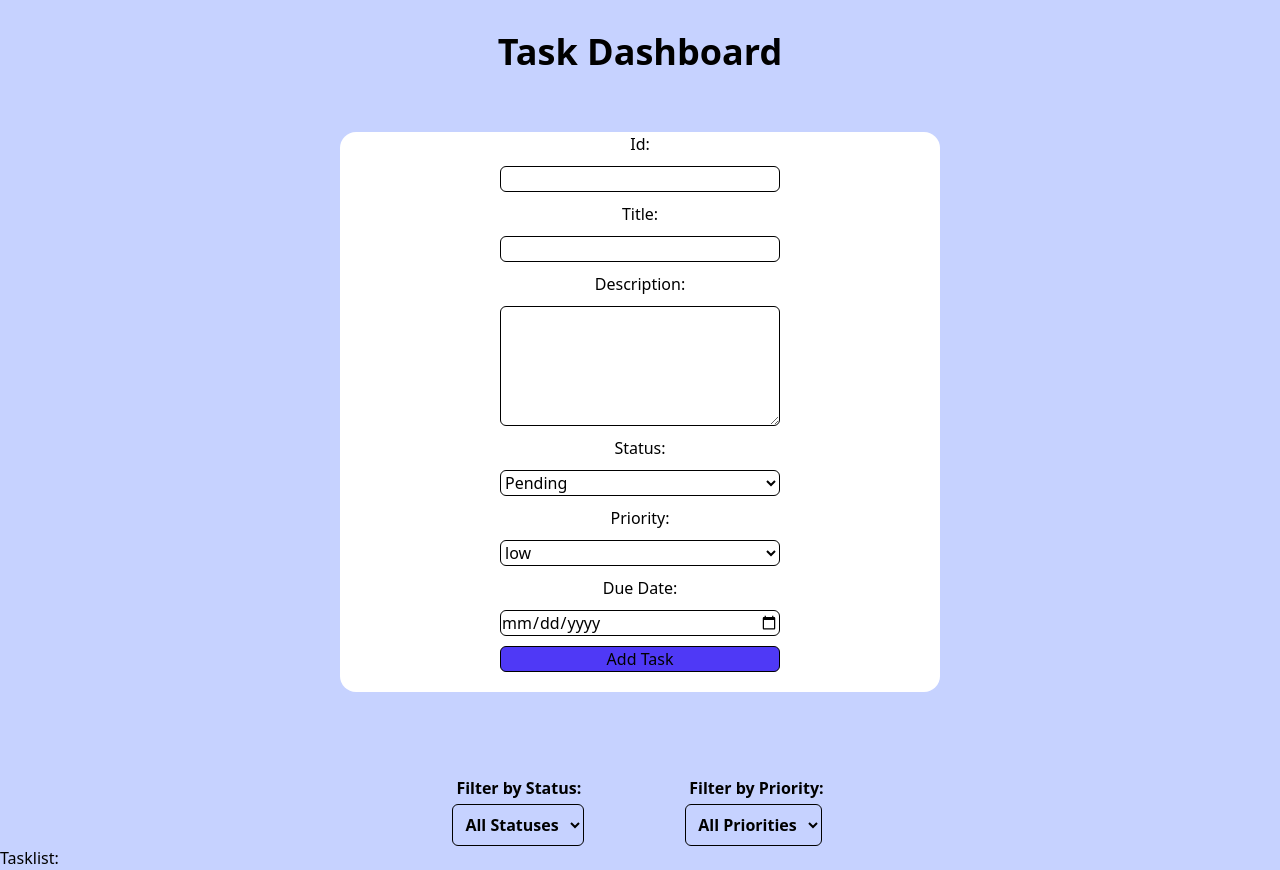
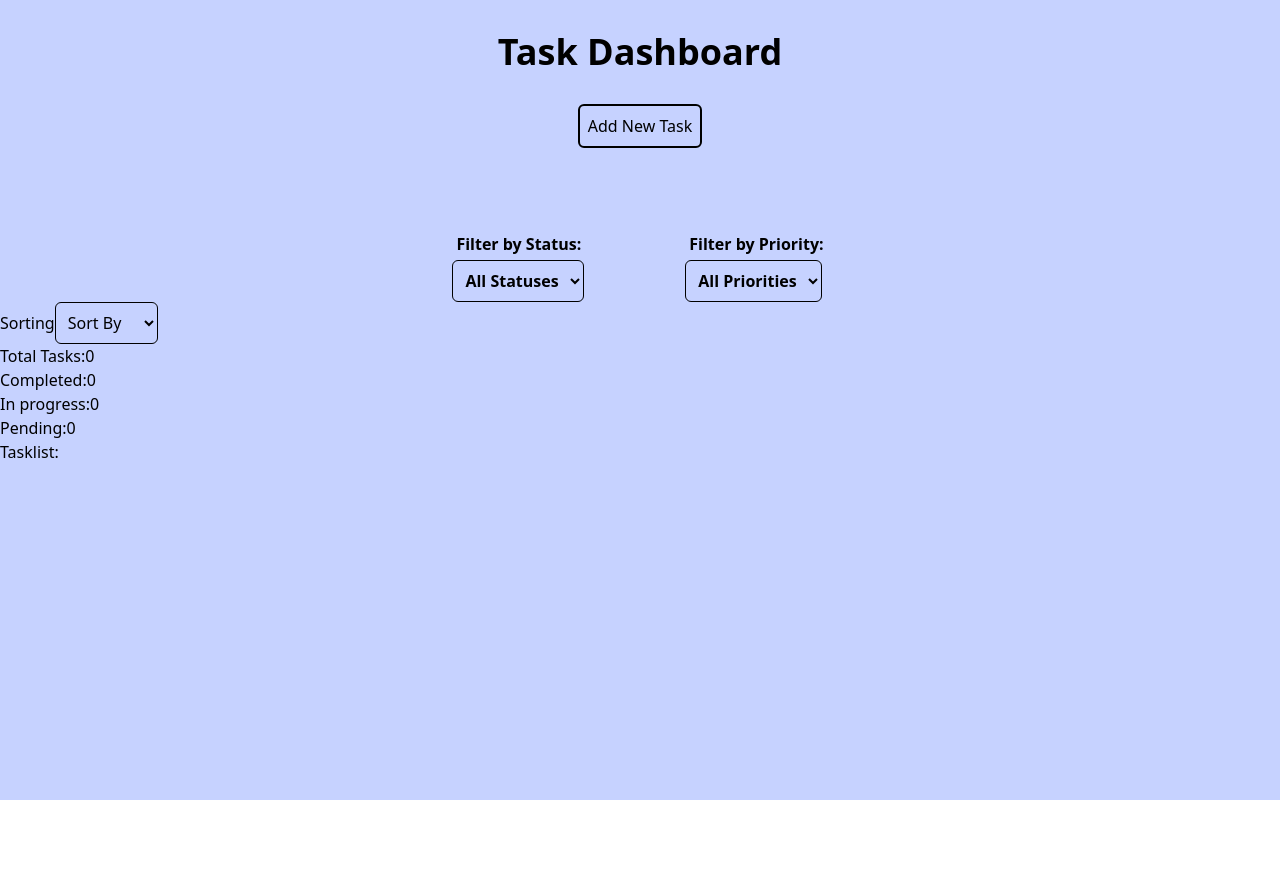
Before and after one commit to jayanthibs/task-dashboard-sba9, a React (Vite) app: page / in a window 1280 px wide. After the commit the page ends 800 px from the top, so only its background shows below. Built offline with nearby package versions, Linux system fonts and the light colour scheme.

Commit message:
added scripts for all files

```diff
--- a/src/components/Dashboard/Dashboard.tsx
+++ b/src/components/Dashboard/Dashboard.tsx
@@ -2,6 +2,7 @@ import { useState } from "react";
 import type { Task } from "../../types";
 import type { TaskStatus } from "../../types";
 import TaskList from "../TaskList/TaskList";
+import { sortTasks } from "../../utils/taskUtils";
 
 import TaskFilter from "../TaskFilter/TaskFilter";
 import TaskForm from "../TaskForm/TaskForm";
@@ -13,25 +14,29 @@ type Filter = {
 
 function Dashboard() {
   const [tasks, setTasks] = useState<Task[]>([]);
+  const [filters, setFilters] = useState({ status: "", priority: "" });
+  const [showForm, setShowForm] = useState(false);
+  const [sortBy, setSortBy] = useState<"title" | "dueDate" | "">("");
 
-  const [filters, setFilters] = useState({ status: "", priority: "" });
-
-
-function handleAddTask(id: string,title: string, description: string, status: TaskStatus, priority: 'low' | 'medium' | 'high' , dueDate: string ){
-
+  function handleAddTask(
+    title: string,
+    description: string,
+    status: TaskStatus,
+    priority: "low" | "medium" | "high",
+    dueDate: string,
+  ) {
     const newTask: Task = {
-        id,
-        title,
-        description,
-        status,
-        priority,
-        dueDate
-
-    }
+      id: (tasks.length + 1).toString(),
+      title,
+      description,
+      status,
+      priority,
+      dueDate,
+    };
 
     setTasks((prev) => [...prev, newTask]);
-}
-
+    setShowForm(false);
+  }
 
   function handleStatusChange(taskId: string, taskStatus: TaskStatus) {
     setTasks((prev) =>
@@ -45,12 +50,9 @@ function handleAddTask(id: string,title: string, description: string, status: Ta
     );
   }
 
-
   function handleDelete(taskId: string) {
     setTasks((prev) => prev.filter((task) => task.id !== taskId));
   }
-
-
 
   function handleFilterChange(newFilters: Filter) {
     setFilters((prev) => ({
@@ -59,22 +61,59 @@ function handleAddTask(id: string,title: string, description: string, status: Ta
     }));
   }
 
-
   const filteredTasks = tasks.filter((task) => {
     if (filters.status && task.status !== filters.status) return false;
     if (filters.priority && task.priority !== filters.priority) return false;
     return true;
   });
 
+  const sortedTasks =
+    sortBy === "" ? filteredTasks : sortTasks(filteredTasks, sortBy);
+
+  function handleSort(event: React.ChangeEvent<HTMLSelectElement>) {
+    setSortBy(event.target.value as "title" | "dueDate" | "");
+  }
+
+  const stats = {
+    total: tasks.length,
+    completed: tasks.filter((task) => task.status === "completed").length,
+    inprogress: tasks.filter((task) => task.status === "in-progress").length,
+    pending: tasks.filter((task) => task.status === "pending").length,
+  };
+
   return (
     <div className="bg-indigo-200 min-h-screen  ">
+      <h1 className="text-center text-4xl p-8 font-semibold">Task Dashboard</h1>
 
-      <h1 className="text-center text-4xl p-8 font-semibold">Task Dashboard</h1>
-      <TaskForm onAddTask ={handleAddTask} />
+      <button
+        className="flex m-auto border-2 rounded-md text-bold p-2"
+        onClick={() => setShowForm(true)}
+      >
+        Add New Task
+      </button>
+      {showForm && <TaskForm onAddTask={handleAddTask} />}
 
-      <TaskFilter onFilterChange={handleFilterChange}/>
+      <TaskFilter onFilterChange={handleFilterChange} />
+
+      <label htmlFor="sort">Sorting</label>
+      <select
+        defaultValue="Sort By"
+        value={sortBy}
+        onChange={handleSort}
+        className="border-1 rounded-md p-2"
+      >
+        <option value="">Sort By</option>
+        <option value="dueDate">dueDate</option>
+        <option value="title">title</option>
+      </select>
+
+      <p>Total Tasks:{stats.total}</p>
+      <p>Completed:{stats.completed}</p>
+      <p>In progress:{stats.inprogress}</p>
+      <p>Pending:{stats.pending}</p>
+
       <TaskList
-        tasks={filteredTasks}
+        tasks={sortedTasks}
         onStatusChange={handleStatusChange}
         onDelete={handleDelete}
       />
--- a/src/components/TaskForm/TaskForm.tsx
+++ b/src/components/TaskForm/TaskForm.tsx
@@ -1,10 +1,9 @@
-import type { Task } from "../../types";
+import type { FormProps } from "../../types";
 import { useState } from "react";
 import type { TaskFormProps } from "../../types";
 
 function TaskForm({ onAddTask }: TaskFormProps) {
-  const [formData, setFormData] = useState<Task>({
-    id: "",
+  const [formData, setFormData] = useState<FormProps>({
     title: "",
     description: "",
     status: "pending",
@@ -15,7 +14,6 @@ function TaskForm({ onAddTask }: TaskFormProps) {
   function handleSubmit(event: React.FormEvent<HTMLFormElement>) {
     event.preventDefault();
     onAddTask(
-      formData.id,
       formData.title,
       formData.description,
       formData.status,
@@ -24,7 +22,7 @@ function TaskForm({ onAddTask }: TaskFormProps) {
     );
 
     setFormData({
-      id: "",
+
       title: "",
       description: "",
       status: "pending",
@@ -55,15 +53,6 @@ function TaskForm({ onAddTask }: TaskFormProps) {
         className="flex flex-col gap-[10px] bg-white  items-center w-150 m-auto mt-7 rounded-2xl "
       >
 
-          <label htmlFor="id" >Id:</label>
-          <input
-            type="text"
-            id="id"
-            name="id"
-            value={formData.id}
-            onChange={handleChange}
-            className="border-1 w-70 rounded-md"
-          />
 
 
           <label htmlFor="title">Title:</label>
--- a/src/components/TaskList/TaskItem.tsx
+++ b/src/components/TaskList/TaskItem.tsx
@@ -17,7 +17,7 @@ function TaskItem({ task, onStatusChange, onDelete }: TaskItemProps){
                 <div>
                     <div>
 
-                        <h3>{task.id} - {task.title} </h3>
+                        <h3>{task.id}-{task.title} </h3>
                         <p>{task.description}</p>
                     </div>
                     <div>
--- a/src/components/TaskList/TaskList.tsx
+++ b/src/components/TaskList/TaskList.tsx
@@ -8,7 +8,7 @@ function TaskList({ tasks, onStatusChange, onDelete }: TaskListProps){
         onStatusChange(taskId,taskStatus);
     }
 
-    function handleDelete (taskId: string) {
+    function handleDelete (taskId: string ) {
         onDelete(taskId);
     }
 
--- a/src/types/index.ts
+++ b/src/types/index.ts
@@ -2,7 +2,7 @@
 export type TaskStatus = 'pending' | 'in-progress' | 'completed';
 
 export interface Task {
-   id: string;
+  id: string;
   title: string;
   description: string;
   status: TaskStatus;
@@ -10,10 +10,16 @@ export interface Task {
   dueDate: string;
 }
 
+export interface FormProps {
+   title: string;
+  description: string;
+  status: TaskStatus;
+  priority: 'low' | 'medium' | 'high';
+  dueDate: string;
+}
 
 export interface TaskFormProps {
   onAddTask: (
-    id: string,
     title: string,
     description: string,
     status: TaskStatus,
--- a/src/utils/taskUtils.ts
+++ b/src/utils/taskUtils.ts
@@ -0,0 +1,19 @@
+import type { Task } from "../types";
+export type SortType = "title" | "dueDate";
+
+export function sortTasks(tasks: Task[], sortBy: SortType): Task[] {
+  return [...tasks].sort((a, b) => {
+    if (sortBy === "title") {
+      return a.title.localeCompare(b.title);
+    }
+
+    if (sortBy === "dueDate") {
+      return (
+        new Date(a.dueDate).getTime() -
+        new Date(b.dueDate).getTime()
+      );
+    }
+
+    return 0;
+  });
+}
```
